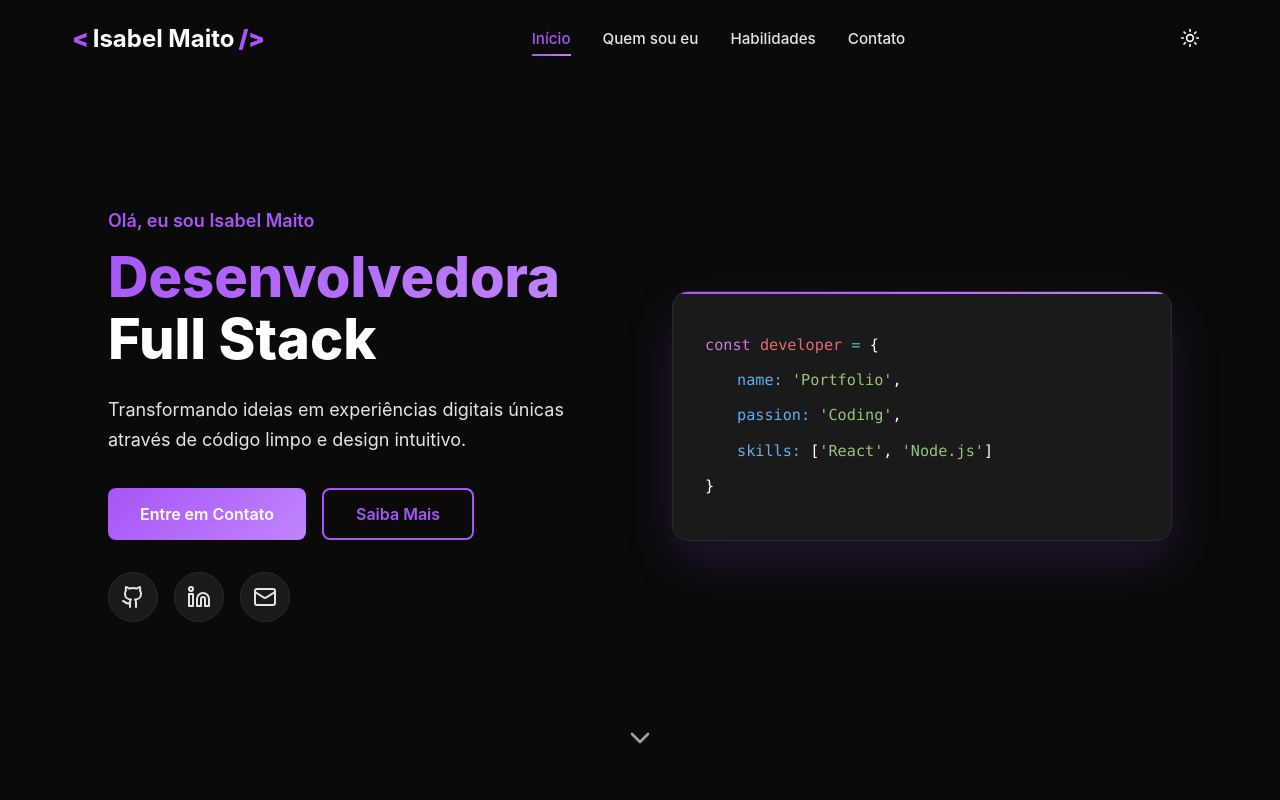
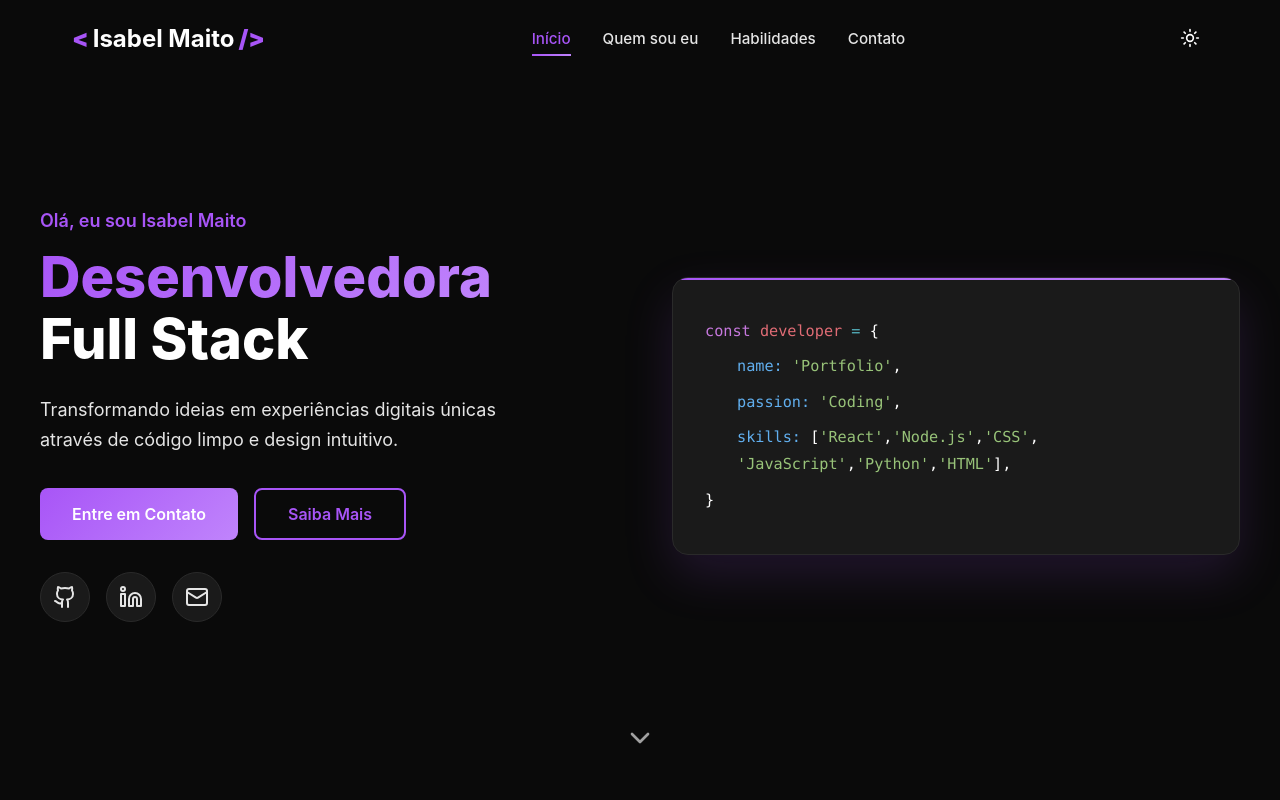
Before and after one commit to isabelmaito/Portfolio, a React (Vite) app: page / in a window 1280 px wide. Shown: the top 800 px of the page. Built offline with nearby package versions, Linux system fonts and the light colour scheme; the HTML template or start-up script is replaced by a standard one.

Commit message:
adicionar novas habilidades na seção Home: CSS, JavaScript, Python e HTML

```diff
--- a/src/pages/Home.jsx
+++ b/src/pages/Home.jsx
@@ -76,8 +76,13 @@ const Home = () => {
               </div>
               <div className="code-line code-indent">
                 <span className="code-property">skills:</span> [
-                <span className="code-string">'React'</span>,{' '}
-                <span className="code-string">'Node.js'</span>]
+                <span className="code-string">'React'</span>,
+                <span className="code-string">'Node.js'</span>,
+                <span className="code-string">'CSS'</span>,{' '}
+                <span className="code-string">'JavaScript'</span>,
+                <span className="code-string">'Python'</span>,
+                <span className="code-string">'HTML'</span>
+                ],
               </div>
               <div className="code-line">{'}'}</div>
             </div>
```
